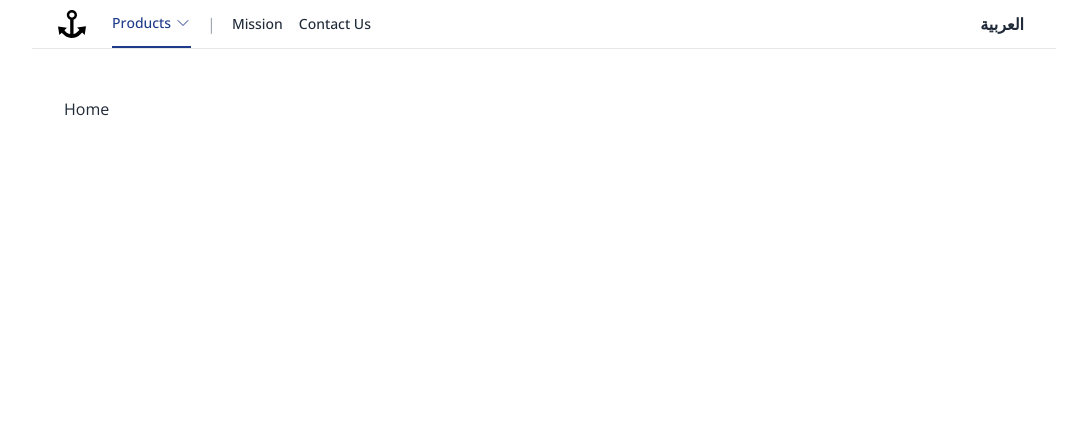
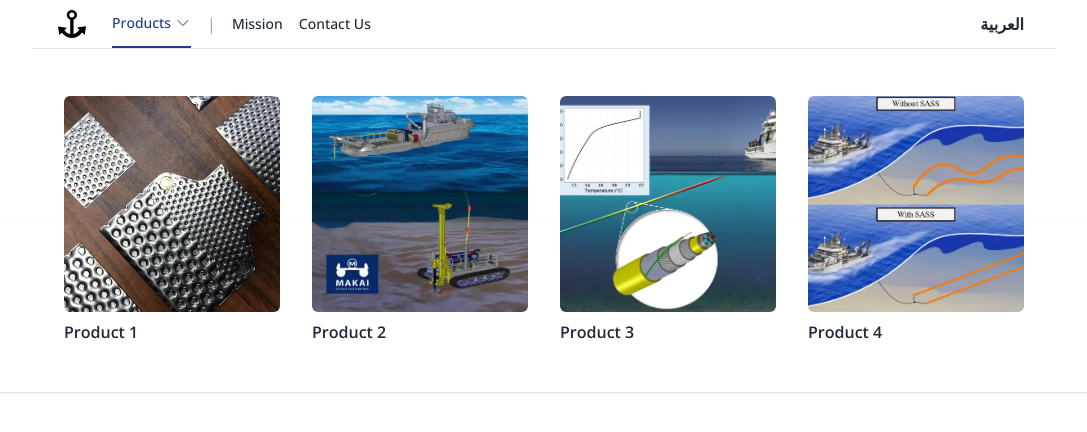
Before and after one commit to moaaz-bhnas/phoenician-2.0, a Next.js app: page / in a window 1280 px wide. Both pictures are taken after a click on the button "Products". Shown: the top 432 px of the page, without its empty margins (96-1183 px from the left). Built offline with nearby package versions, Linux system fonts and the light colour scheme.

Commit message:
Added products list to a header popover

```diff
--- a/src/components/Container.tsx
+++ b/src/components/Container.tsx
@@ -1,5 +1,5 @@
 import { memo, ReactNode } from "react";
-import classNames from "../helper-functions/classNames";
+import classNames from "helper-functions/classNames";
 
 type Props = {
   children: ReactNode;
--- a/src/components/Logo.tsx
+++ b/src/components/Logo.tsx
@@ -1,6 +1,6 @@
 import Image from "next/future/image";
 import { memo } from "react";
-import classNames from "../helper-functions/classNames";
+import classNames from "helper-functions/classNames";
 
 type Props = {
   className?: string;
--- a/src/components/PageLayout.tsx
+++ b/src/components/PageLayout.tsx
@@ -1,7 +1,7 @@
 import Head from "next/head";
 import { memo, ReactNode } from "react";
-import Header from "../sections/header/Header";
-import Container from "./Container";
+import Header from "sections/header/Header";
+import Container from "components/Container";
 
 type Props = {
   children?: ReactNode;
--- /dev/null
+++ b/src/components/ProductItem.tsx
@@ -0,0 +1,28 @@
+import Image from "next/future/image";
+import { memo } from "react";
+import { Product } from "interfaces/product";
+
+type Props = {
+  product: Product;
+};
+
+function ProductItem({ product }: Props) {
+  return (
+    <figure className="space-y-0.5 lg:space-y-2">
+      <div className="aspect-square">
+        <Image
+          className="h-full w-full rounded-md object-cover"
+          src={product.image}
+          alt=""
+          width={0}
+          height={0}
+          sizes="160px"
+        />
+      </div>
+
+      <figcaption className="font-semibold">{product.name}</figcaption>
+    </figure>
+  );
+}
+
+export default memo(ProductItem);
--- /dev/null
+++ b/src/data/products.json
@@ -0,0 +1,22 @@
+[
+  {
+    "name": "Product 1",
+    "handle": "product-1",
+    "image": "/images/products/product-1.webp"
+  },
+  {
+    "name": "Product 2",
+    "handle": "product-2",
+    "image": "/images/products/product-2.webp"
+  },
+  {
+    "name": "Product 3",
+    "handle": "product-3",
+    "image": "/images/products/product-3.webp"
+  },
+  {
+    "name": "Product 4",
+    "handle": "product-4",
+    "image": "/images/products/product-4.webp"
+  }
+]
--- /dev/null
+++ b/src/interfaces/product.d.ts
@@ -0,0 +1,5 @@
+export interface Product {
+  name: string;
+  handle: string;
+  image: string;
+}
--- a/src/pages/index.tsx
+++ b/src/pages/index.tsx
@@ -1,7 +1,5 @@
-import type { NextPage } from "next";
-import Head from "next/head";
-import Container from "../components/Container";
-import PageLayout from "../components/PageLayout";
+import Container from "components/Container";
+import PageLayout from "components/PageLayout";
 
 function HomePage() {
   return (
--- a/src/sections/header/Header.tsx
+++ b/src/sections/header/Header.tsx
@@ -1,10 +1,9 @@
 import Link from "next/link";
 import { memo, useState } from "react";
-import Logo from "../../components/Logo";
-import classNames from "../../helper-functions/classNames";
-import ProductsPopover from "./components/ProductsPopover";
-import Sidebar from "./components/Sidebar";
-import SidebarToggler from "./components/SidebarToggler";
+import Logo from "components/Logo";
+import ProductsPopover from "sections/header/components/ProductsPopover";
+import Sidebar from "sections/header/components/Sidebar";
+import SidebarToggler from "sections/header/components/SidebarToggler";
 
 type Props = {};
 
@@ -61,10 +60,10 @@ function Header({}: Props) {
 
           {/* Desktop navigation links */}
           <ul className="flex gap-4">
-            {navigationLinks.map((link, index) => (
+            {navigationLinks.map((link) => (
               <li key={link.href}>
                 <Link href={link.href}>
-                  <a className="flex h-12 items-center text-sm font-medium">
+                  <a className="hover-opacity flex h-12 items-center text-sm font-medium">
                     {link.label}
                   </a>
                 </Link>
--- a/src/sections/header/components/ProductsGrid.tsx
+++ b/src/sections/header/components/ProductsGrid.tsx
@@ -1,51 +1,19 @@
 import Image from "next/future/image";
 import Link from "next/link";
 import { memo } from "react";
+import ProductItem from "components/ProductItem";
+import products from "data/products.json";
 
 type Props = {};
-
-const products = [
-  {
-    name: "Product 1",
-    handle: "product-1",
-    src: "/images/products/product-1.webp",
-  },
-  {
-    name: "Product 2",
-    handle: "product-2",
-    src: "/images/products/product-2.webp",
-  },
-  {
-    name: "Product 3",
-    handle: "product-3",
-    src: "/images/products/product-3.webp",
-  },
-  {
-    name: "Product 4",
-    handle: "product-4",
-    src: "/images/products/product-4.webp",
-  },
-];
 
 function ProductsGrid({}: Props) {
   return (
     <ul className="grid grid-cols-2 gap-4">
       {products.map((product) => (
-        <li key={product.name}>
+        <li key={product.handle}>
           <Link href={`/products/${product.handle}`}>
             <a className="space-y-1 text-sm">
-              <div className="aspect-square">
-                <Image
-                  className="h-full w-full rounded-md object-cover"
-                  src={product.src}
-                  alt=""
-                  width={0}
-                  height={0}
-                  sizes="160px"
-                />
-              </div>
-
-              <p className="font-semibold">{product.name}</p>
+              <ProductItem product={product} />
             </a>
           </Link>
         </li>
--- a/src/sections/header/components/ProductsPopover.tsx
+++ b/src/sections/header/components/ProductsPopover.tsx
@@ -1,7 +1,11 @@
-import { Popover } from "@headlessui/react";
+import { Popover, Transition } from "@headlessui/react";
 import { ChevronDownIcon } from "@heroicons/react/24/outline";
-import { memo } from "react";
-import classNames from "../../../helper-functions/classNames";
+import { Fragment, memo } from "react";
+import Container from "components/Container";
+import classNames from "helper-functions/classNames";
+import products from "data/products.json";
+import Link from "next/link";
+import ProductItem from "components/ProductItem";
 
 type Props = {};
 
@@ -21,6 +25,40 @@ function ProductsPopover({}: Props) {
             Products
             <ChevronDownIcon className="ml-1 w-4" />
           </Popover.Button>
+
+          <Transition
+            as={Fragment}
+            enter="transition ease-out duration-200"
+            enterFrom="opacity-0"
+            enterTo="opacity-100"
+            leave="transition ease-in duration-150"
+            leaveFrom="opacity-100"
+            leaveTo="opacity-0"
+          >
+            <Popover.Panel className="absolute inset-x-0">
+              {({ close }) => (
+                <>
+                  <div
+                    className="absolute inset-0 top-1/2 bg-white shadow"
+                    aria-hidden="true"
+                  />
+                  <Container className="relative">
+                    <ul className="flex justify-between gap-8">
+                      {products.map((product) => (
+                        <li key={product.handle} className="flex-1">
+                          <Link href={`/products/${product.handle}`}>
+                            <a>
+                              <ProductItem product={product} />
+                            </a>
+                          </Link>
+                        </li>
+                      ))}
+                    </ul>
+                  </Container>
+                </>
+              )}
+            </Popover.Panel>
+          </Transition>
         </>
       )}
     </Popover>
--- a/src/sections/header/components/Sidebar.tsx
+++ b/src/sections/header/components/Sidebar.tsx
@@ -3,8 +3,8 @@ import { XMarkIcon } from "@heroicons/react/24/outline";
 import Image from "next/future/image";
 import Link from "next/link";
 import { Dispatch, Fragment, memo, SetStateAction } from "react";
-import ProductsGrid from "./ProductsGrid";
-import { NavigationLink } from "../Header";
+import ProductsGrid from "sections/header/components/ProductsGrid";
+import { NavigationLink } from "sections/header/Header";
 
 type Props = {
   open: boolean;
```
Also changed, not shown: src/pages/_app.tsx (+4 -4 lines).
